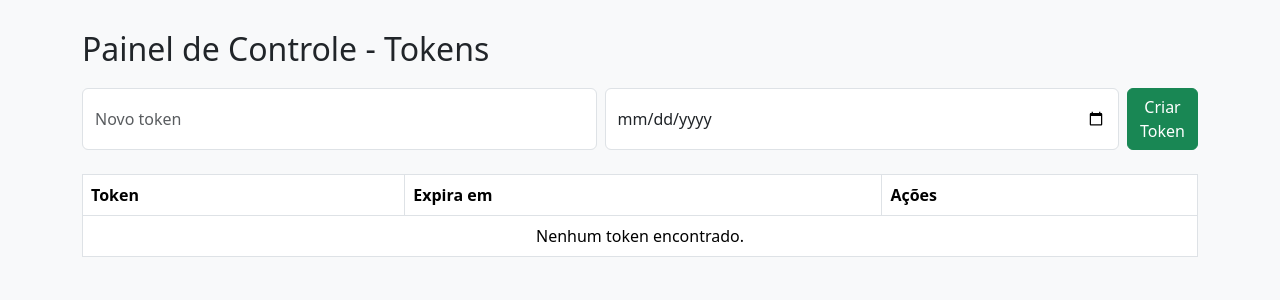
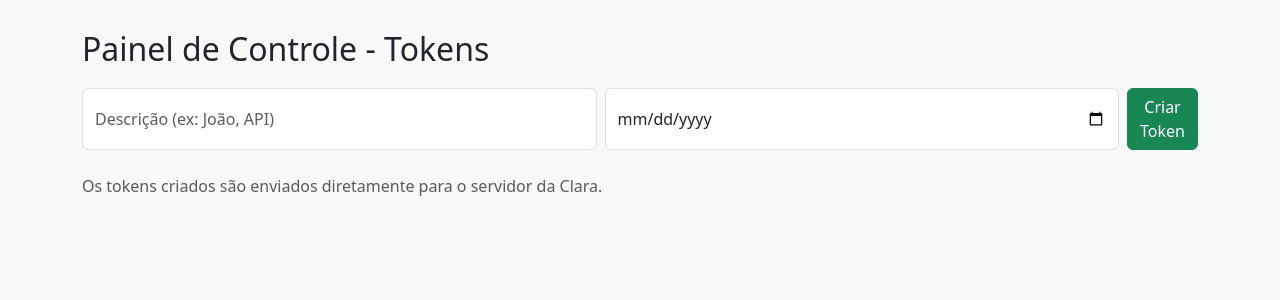
Before and after one commit to DraAnaexplica/clara-app, a Flask app: template templates/painel.html in a window 1280 px wide. Shown: the top 300 px of the page. Run offline with Flask 3, Linux system fonts and the light colour scheme; the template is opened without the code that fills it, so the values that code supplies are empty; parts of the project's set-up code (start-up, migrations or seed data) failed here and were passed over.

Commit message:
ðŸŸ¢ AtualizaÃ§Ã£o automÃ¡tica

```diff
--- a/templates/painel.html
+++ b/templates/painel.html
@@ -5,16 +5,10 @@
   <title>Painel de Controle - Tokens</title>
   <link rel="stylesheet" href="https://cdn.jsdelivr.net/npm/bootstrap@5.3.2/dist/css/bootstrap.min.css">
   <style>
-        body {
-            padding: 30px;
-            background-color: #f8f9fa;
-        }
-        h2 {
-            margin-bottom: 20px;
-        }
-        .form-inline .form-control {
-            margin-right: 10px;
-        }
+    body { padding: 30px; background-color: #f8f9fa; }
+    h2 { margin-bottom: 20px; }
+    .form-inline .form-control { margin-right: 10px; }
+    code { word-break: break-all; }
   </style>
 </head>
 <body>
@@ -22,45 +16,70 @@
     <h2>Painel de Controle - Tokens</h2>
 
     <!-- FORMULÁRIO DE CRIAÇÃO -->
-        <form method="POST" action="/painel" class="form-inline d-flex mb-4">
-            <input type="text" name="novo_token" class="form-control me-2" placeholder="Novo token" required>
-            <input type="date" name="expira_em" class="form-control me-2" required>
+    <form id="form-criar-token" class="form-inline d-flex mb-4">
+      <input type="text" id="descricao" class="form-control me-2" placeholder="Descrição (ex: João, API)" required>
+      <input type="date" id="expira_em" class="form-control me-2" required>
       <button type="submit" class="btn btn-success">Criar Token</button>
     </form>
 
-        <!-- TABELA DE TOKENS -->
-        <table class="table table-bordered">
-            <thead>
-                <tr>
-                    <th>Token</th>
-                    <th>Expira em</th>
-                    <th>Ações</th>
-                </tr>
-            </thead>
-            <tbody>
-                {% for token, expira_em in tokens %}
-                <tr>
-                    <td>{{ token }}</td>
-                    <td>{{ expira_em }}</td>
-                    <td>
-                        <form action="/atualizar_token" method="POST" class="d-inline-flex">
-                            <input type="hidden" name="token" value="{{ token }}">
-                            <input type="date" name="nova_data" class="form-control me-2" value="{{ expira_em }}" required>
-                            <button type="submit" class="btn btn-primary me-1">Atualizar</button>
-                        </form>
-                        <form action="/excluir_token" method="POST" class="d-inline">
-                            <input type="hidden" name="token" value="{{ token }}">
-                            <button type="submit" class="btn btn-danger">Excluir</button>
-                        </form>
-                    </td>
-                </tr>
-                {% else %}
-                <tr>
-                    <td colspan="3" class="text-center">Nenhum token encontrado.</td>
-                </tr>
-                {% endfor %}
-            </tbody>
-        </table>
+    <div id="mensagem" class="mb-4 text-success"></div>
+
+    <!-- OPÇÕES -->
+    <p class="text-muted">Os tokens criados são enviados diretamente para o servidor da Clara.</p>
   </div>
+
+  <script>
+    async function gerarTokenSeguro() {
+      const array = new Uint8Array(32);
+      crypto.getRandomValues(array);
+      return btoa(String.fromCharCode(...array))
+        .replace(/\+/g, "-").replace(/\//g, "_").replace(/=+$/, "");
+    }
+
+    document.getElementById("form-criar-token").addEventListener("submit", async (e) => {
+      e.preventDefault();
+
+      const descricao = document.getElementById("descricao").value.trim();
+      const expira_em = document.getElementById("expira_em").value;
+      const msgDiv = document.getElementById("mensagem");
+
+      msgDiv.textContent = "";
+      if (!descricao || !expira_em) {
+        msgDiv.textContent = "❌ Preencha todos os campos.";
+        msgDiv.classList.add("text-danger");
+        return;
+      }
+
+      const token = await gerarTokenSeguro();
+
+      try {
+        const resp = await fetch("https://clara-app.onrender.com/api/registrar_token", {
+          method: "POST",
+          headers: { "Content-Type": "application/json" },
+          body: JSON.stringify({
+            token,
+            descricao,
+            expira_em,
+            api_key: "7641a7810352258950835554253caaf8"  // 🔐 Troque por seu valor real
+          })
+        });
+
+        const data = await resp.json();
+
+        if (resp.ok) {
+          msgDiv.innerHTML = `✅ Token criado e enviado com sucesso:<br><code>${token}</code>`;
+          msgDiv.classList.remove("text-danger");
+          msgDiv.classList.add("text-success");
+        } else {
+          msgDiv.textContent = `❌ Erro: ${data.erro || "Desconhecido"}`;
+          msgDiv.classList.add("text-danger");
+        }
+      } catch (err) {
+        console.error("Erro:", err);
+        msgDiv.textContent = "❌ Falha ao conectar ao servidor.";
+        msgDiv.classList.add("text-danger");
+      }
+    });
+  </script>
 </body>
 </html>
```
Lines whose indentation alone changed are shown as unchanged.
